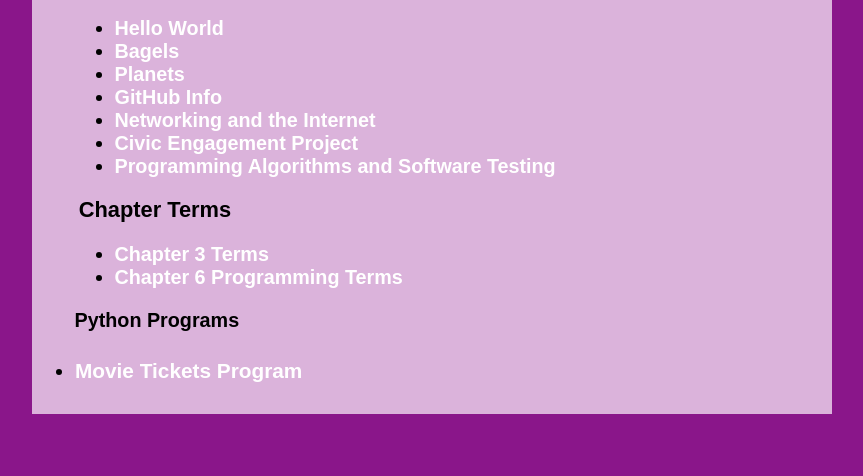
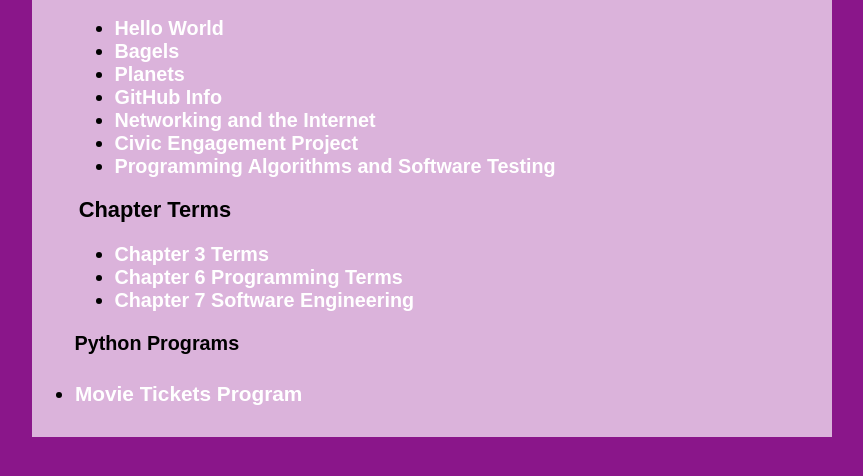
Before and after one commit to gsanok-pvcc/gsanok-pvcc.github.io, a plain HTML site: page index.html in a window 1280 px wide. Shown: the part 138-614 px from the top of the page, without its empty margins (208-1071 px from the left). Drawn offline with Linux system fonts and the light colour scheme.

Commit message:
Update index.html

```diff
--- a/index.html
+++ b/index.html
@@ -47,6 +47,7 @@
     <ul>
       <li><a href = "opsys.html">Chapter 3 Terms</a></li>
       <li><a href = "proglang.html">Chapter 6 Programming Terms</a></li>
+      <li><a href = "software-eng.html">Chapter 7 Software Engineering</a></li>
     </ul>
   </h3>
   <h3>Python Programs</h3>
```
